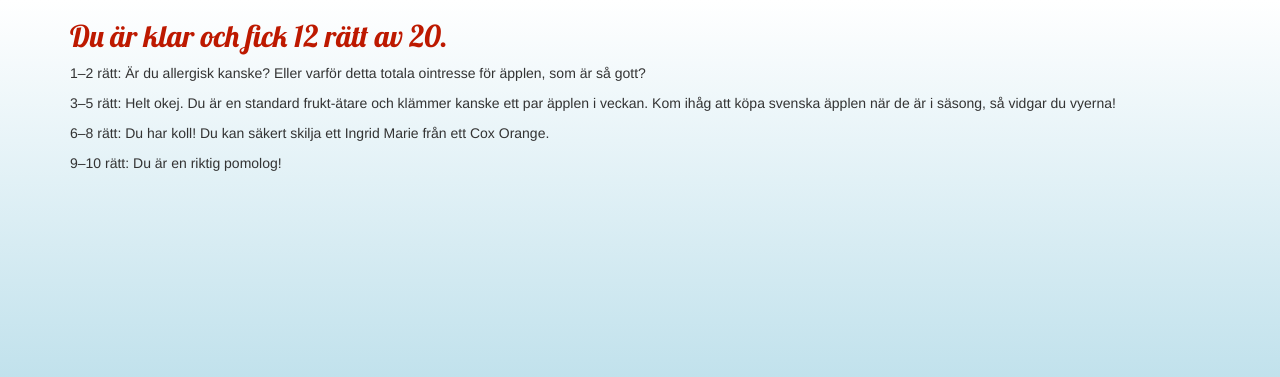
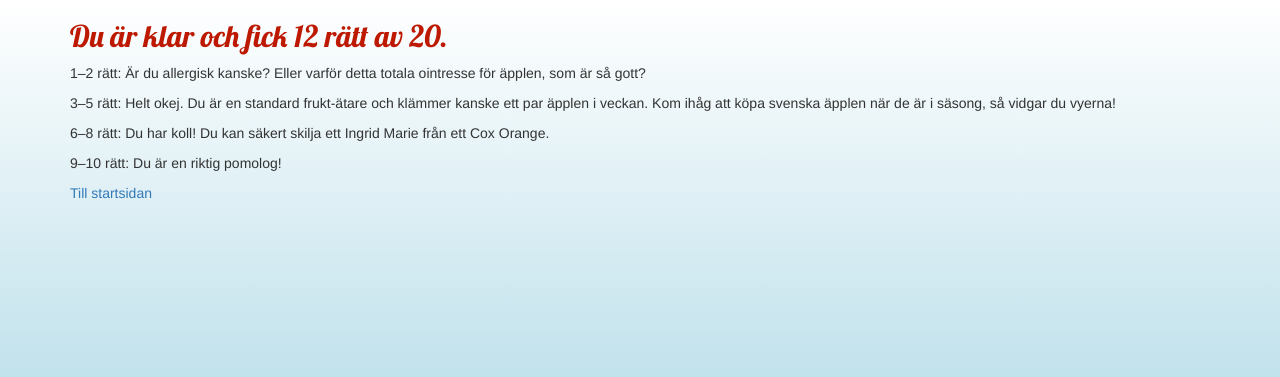
Before and after one commit to pellenfant/quizproject, a Django app: page /quiz/1/completed/ in a window 1280 px wide. Shown: the top 377 px of the page. Run offline with Django 3.2, Linux system fonts and the light colour scheme; some libraries are stand-ins or nearby versions.

Commit message:
Lagt till retur-länk till startsidan från resultatsidan

```diff
--- a/quiz/templates/quiz/results.html
+++ b/quiz/templates/quiz/results.html
@@ -22,6 +22,8 @@
 		<p>6–8 rätt: Du har koll! Du kan säkert skilja ett Ingrid Marie från ett Cox Orange. </p>
 
 		<p>9–10 rätt: Du är en riktig pomolog! </p>
+
+		<p><a href="{% url 'start_page' %}"> Till startsidan </a></p>
 	</div>
 	</body>
 	</html>
```
